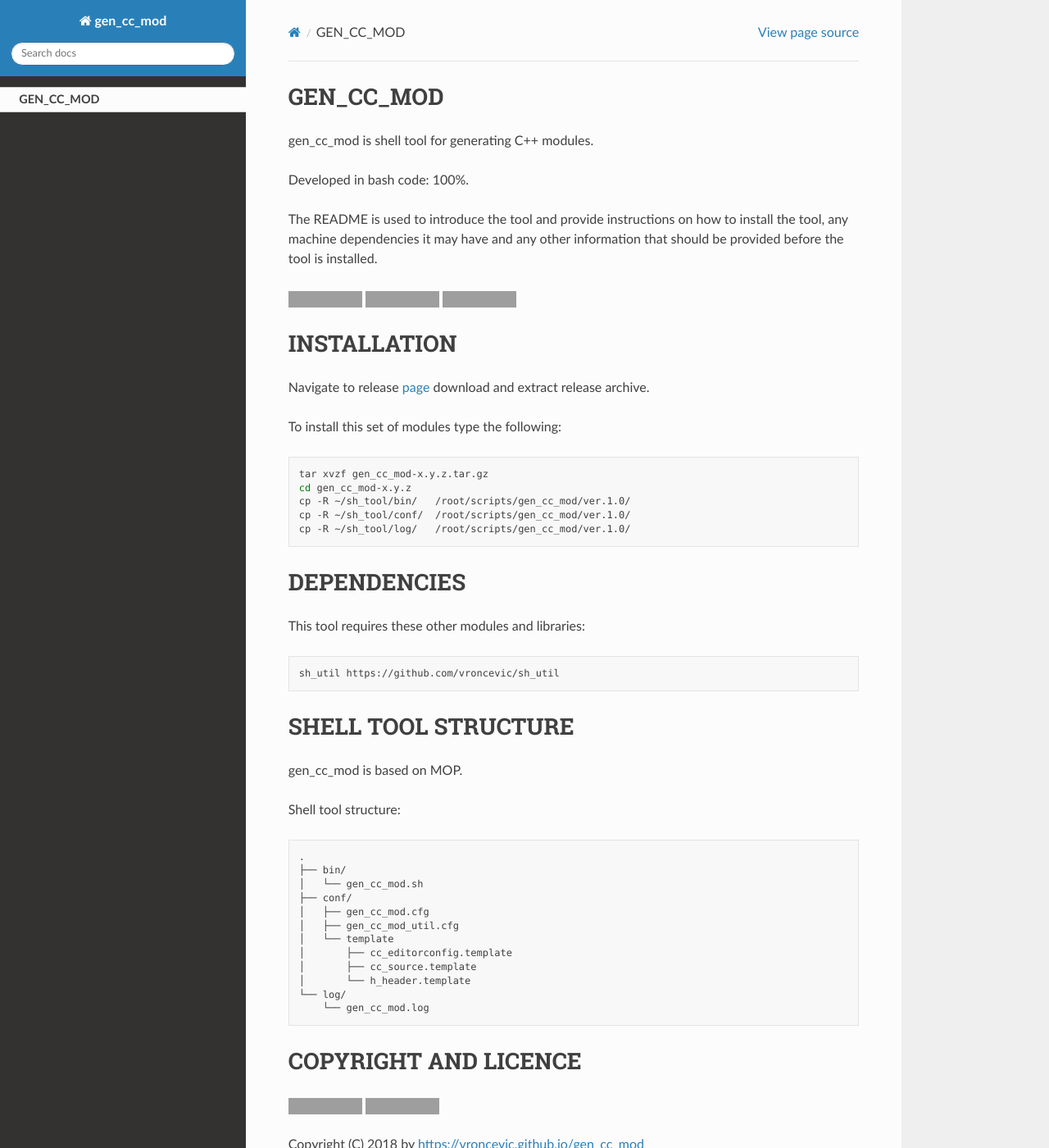
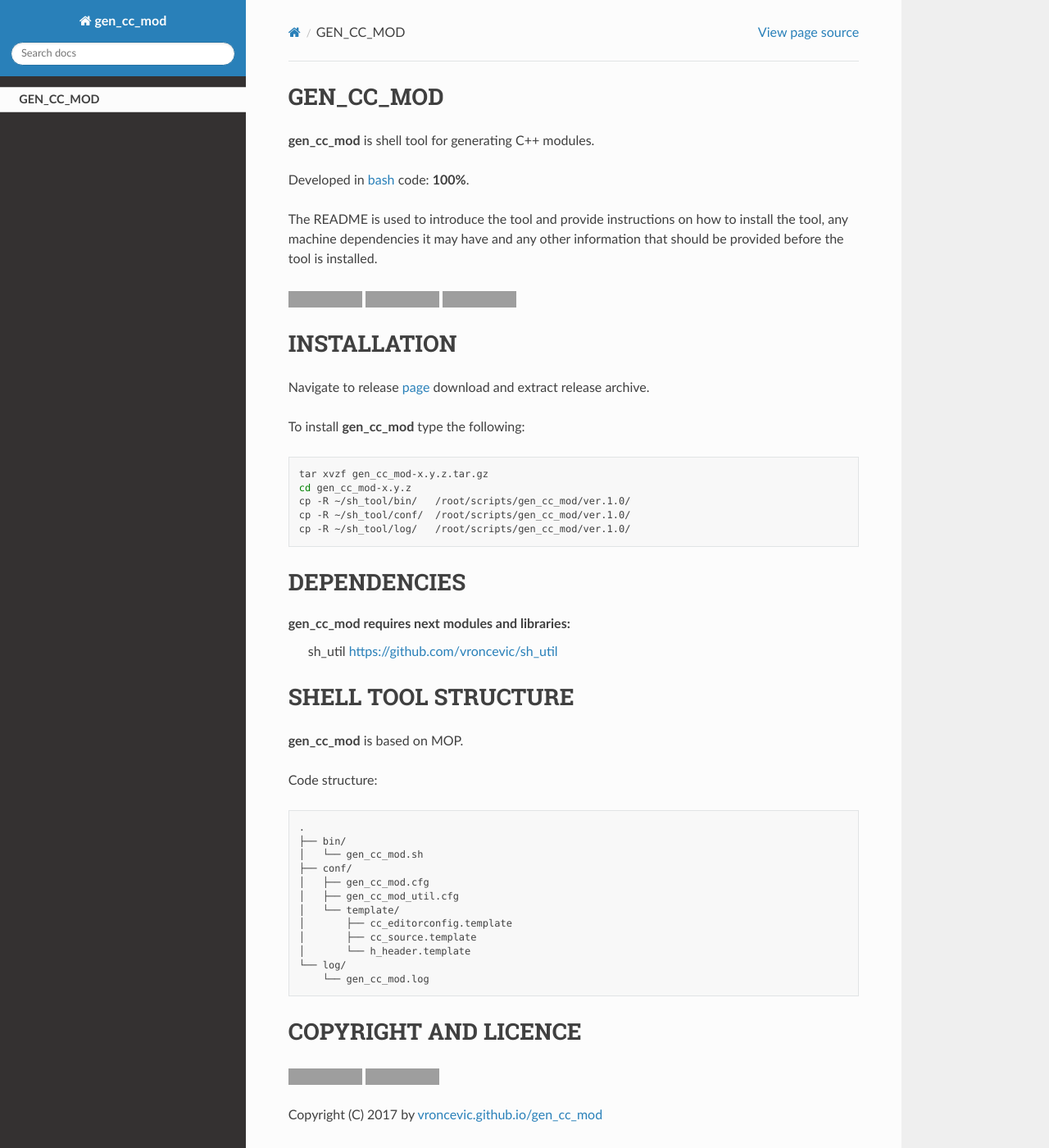
Before and after one commit to vroncevic/gen_cc_mod, a Sphinx documentation site: the page built from docs/source/index.rst, in a window 1280 px wide and 1400 px high. Shown: the whole window at 82% size. Built offline with Sphinx 7.4.7 and the Read the Docs theme 2.0.0, drawn with Linux system fonts in a browser that asks for light colours; grey boxes are pictures that could not be loaded.

Commit message:
[gen_cc_mod] Updated Dockerfile, docs

```diff
--- a/docs/source/index.rst
+++ b/docs/source/index.rst
@@ -6,10 +6,9 @@ GEN_CC_MOD
 
  self
 
+**gen_cc_mod** is shell tool for generating C++ modules.
 
-gen_cc_mod is shell tool for generating C++ modules.
-
-Developed in bash code: 100%.
+Developed in `bash <https://en.wikipedia.org/wiki/Bash_(Unix_shell)>`_ code: **100%**.
 
 The README is used to introduce the tool and provide instructions on
 how to install the tool, any machine dependencies it may have and any
@@ -28,11 +27,12 @@ other information that should be provided before the tool is installed.
 
 INSTALLATION
 -------------
+
 Navigate to release `page`_ download and extract release archive.
 
 .. _page: https://github.com/vroncevic/gen_cc_mod/releases
 
-To install this set of modules type the following:
+To install **gen_cc_mod** type the following:
 
 .. code-block:: bash
 
@@ -44,17 +44,16 @@ To install this set of modules type the following:
 
 DEPENDENCIES
 -------------
-This tool requires these other modules and libraries:
 
-.. code-block:: bash
-
-   sh_util https://github.com/vroncevic/sh_util
+**gen_cc_mod** requires next modules and libraries:
+    sh_util `https://github.com/vroncevic/sh_util <https://github.com/vroncevic/sh_util>`_
 
 SHELL TOOL STRUCTURE
 ---------------------
-gen_cc_mod is based on MOP.
 
-Shell tool structure:
+**gen_cc_mod** is based on MOP.
+
+Code structure:
 
 .. code-block:: bash
 
@@ -64,7 +63,7 @@ Shell tool structure:
    ├── conf/
    │   ├── gen_cc_mod.cfg
    │   ├── gen_cc_mod_util.cfg
-   │   └── template
+   │   └── template/
    │       ├── cc_editorconfig.template
    │       ├── cc_source.template
    │       └── h_header.template
@@ -82,7 +81,7 @@ COPYRIGHT AND LICENCE
 .. |License: Apache 2.0| image:: https://img.shields.io/badge/License-Apache%202.0-blue.svg
    :target: https://opensource.org/licenses/Apache-2.0
 
-Copyright (C) 2018 by https://vroncevic.github.io/gen_cc_mod
+Copyright (C) 2017 by `vroncevic.github.io/gen_cc_mod <https://vroncevic.github.io/gen_cc_mod>`_
 
 This tool is free software; you can redistribute it and/or modify it
 under the same terms as Bash itself, either Bash version 4.2.47 or,
```
Also changed, not shown: README.md (+20 -21 lines), 6 other files.
